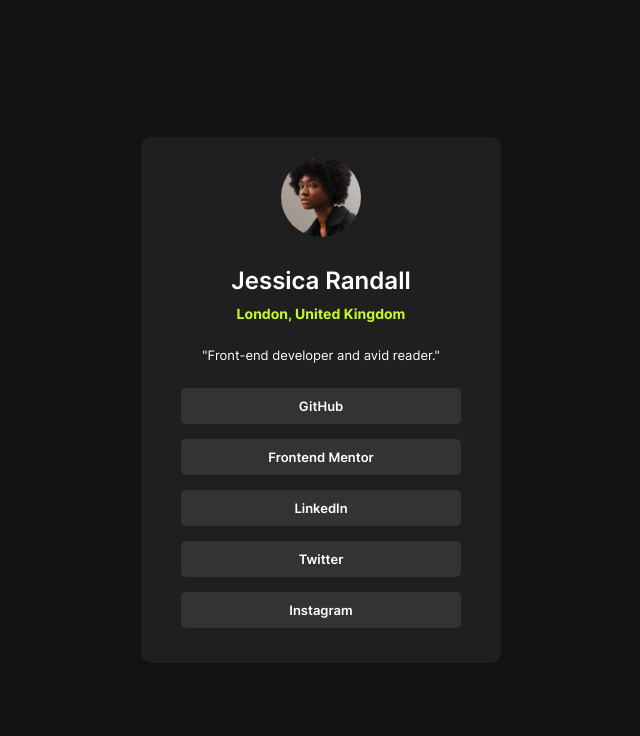
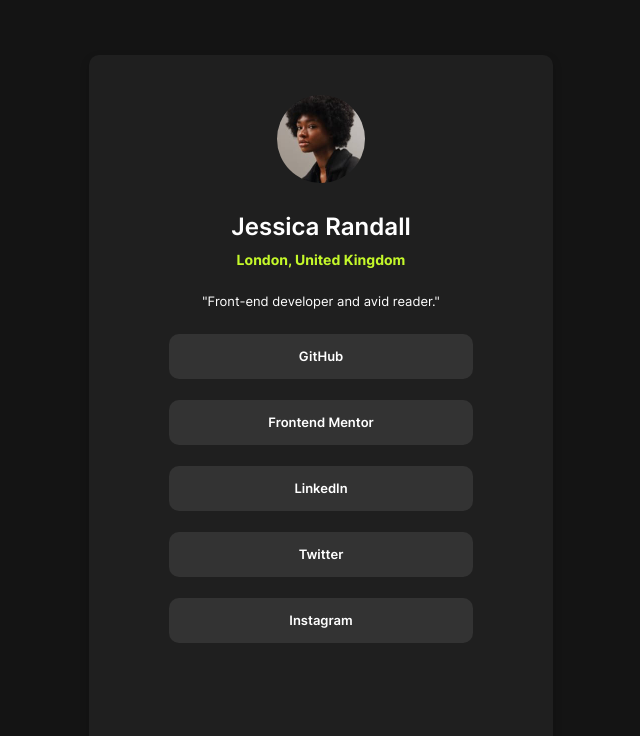
Before and after one commit to eurico3/social_links_profile, a plain HTML site: page index.html in a window 1280 px wide. Shown: the whole page, without its empty margins (319-959 px from the left). Drawn offline with Linux system fonts and the light colour scheme.

Commit message:
reviewing card sizes

```diff
--- a/index.html
+++ b/index.html
@@ -19,11 +19,14 @@
         <h2>Jessica Randall</h2>
         <p class="location">London, United Kingdom</p>
         <p>"Front-end developer and avid reader."</p>
+
+        <div class="button-container">
         <a href="#" class="btn">GitHub</a>
         <a href="#" class="btn">Frontend Mentor</a>
         <a href="#" class="btn">LinkedIn</a>
         <a href="#" class="btn">Twitter</a>
         <a href="#" class="btn">Instagram</a>
+        </div>
     </div>
 </body>
 </html>
--- a/styles.css
+++ b/styles.css
@@ -53,14 +53,15 @@ body {
 .card {
     background-color: var(--Grey-800);
     border-radius: 10px;
-    padding: 20px;
+    padding: 40px;
     text-align: center;
-    width: 320px;
+    width: 384px;
+    height: 611px;
     box-shadow: 0px 4px 10px rgba(0, 0, 0, 0.2);
 }
 .card img {
-    width: 80px;
-    height: 80px;
+    width: 88px;
+    height: 88px;
     border-radius: 50%;
     margin-bottom: 15px;
 }
@@ -85,21 +86,29 @@ body {
     font-size: 14px;
     margin: 5px 0;
 }
-
+.button-container {
+    display: flex;
+    flex-direction: column; /* Stack buttons vertically */
+    align-items: center; /* Center buttons horizontally */
+    gap: 16px; /* Space between buttons */
+}
 
 .btn {
-    display: block;
+
     font-family: 'Inter', sans-serif;
+    width: 304px;
+    height: 45px;
     font-weight: 600;
     font-size: 13px;
     background-color: var(--Grey-700);
     color: var(--White);
-    padding: 10px;
-    margin: 15px 0;
-    margin-left: 20px;
-    margin-right: 20px;
-    border-radius: 5px;
+    text-align: center; /* Center text inside button */
+    display: flex;
+    justify-content: center; /* Centers text inside the button */
+    align-items: center; /* Centers text vertically */
     text-decoration: none;
+    margin-bottom: 5px;
+    border-radius: 10px; /* Rounded corners */
     /*transition: 1s ease-in-out;*/
 }
 .btn:hover {
```
